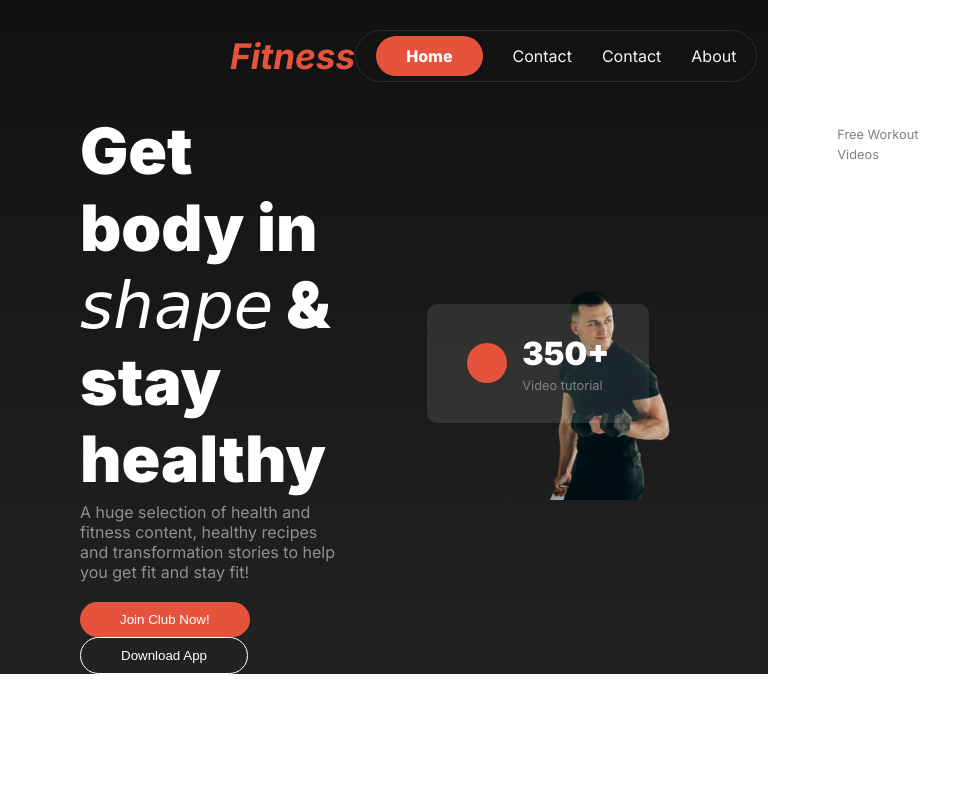
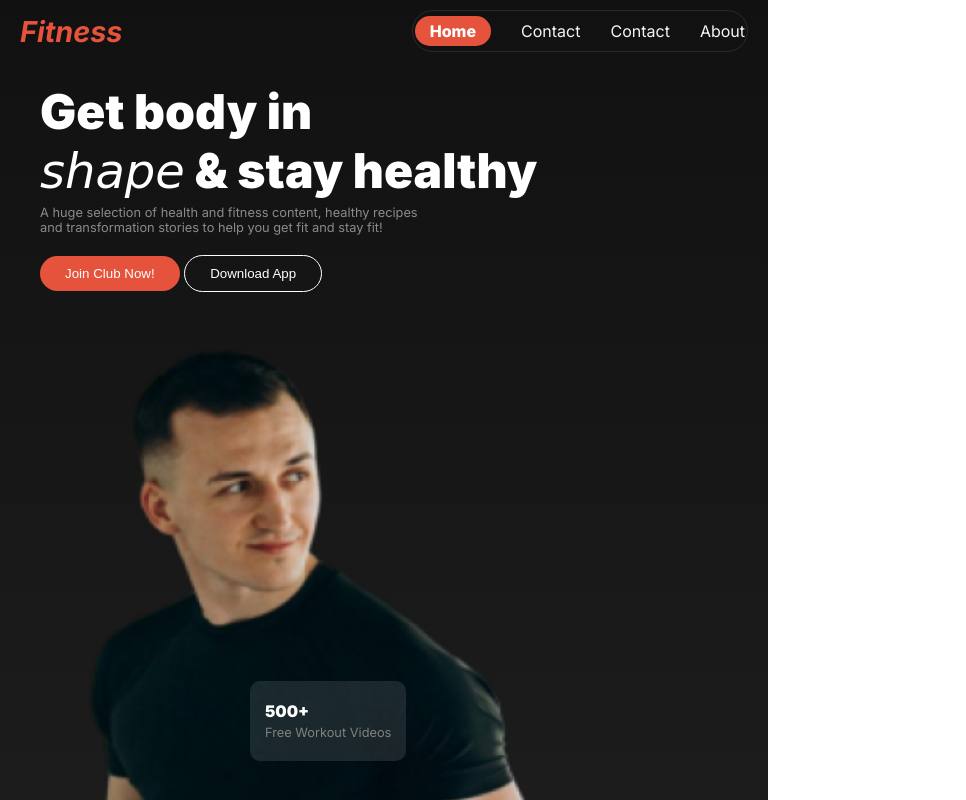
Before and after one commit to imrannhossain/ass-2, a plain HTML site: page index.html in a window 768 px wide. Shown: the top 800 px of the page, 966 px wide, since content can reach past the window. Drawn offline with Linux system fonts and the light colour scheme; a web font is replaced by a local one.

Commit message:
added media quary

```diff
--- a/style/style.css
+++ b/style/style.css
@@ -34,6 +34,8 @@
     background: linear-gradient(180deg, #111111 0%, #222222 100%);
     background-size: cover;
     padding: 0 80px;
+
+
 
 }
 
@@ -112,12 +114,13 @@ nav>ul>li {
 }
 
 
-.content-img{
-   max-width: 100%;
+.content-img {
+    max-width: 800px;
 }
+
 .img {
-    width: 93%;
-    height:auto ;
+    width: 100%;
+    height: auto;
 }
 
 .btn-primary {
@@ -256,9 +259,11 @@ nav>ul>li {
         margin-top: -320px;
 
     }
-    .content-img{
-        max-width:80%;
+
+    .content-img {
+        max-width: 80%;
     }
+
     .img {
         width: 100%;
     }
@@ -271,11 +276,13 @@ nav>ul>li {
     .info-1 {
         font-size: 1rem;
     }
+
     .info-text {
 
         font-size: 0.8rem;
 
     }
+
     .btn-primary {
 
         padding: 10px 25px;
@@ -290,6 +297,7 @@ nav>ul>li {
 
 
     }
+
     .bg-header {
         padding: 10px 20px;
 
@@ -297,3 +305,130 @@ nav>ul>li {
 
 
 }
+
+@media screen and (min-width:320px) and (max-width:492px) {
+
+    .info-2 {
+        padding: 20px 15px;
+        margin-left: 150px;
+        margin-top: -400px;
+
+
+    }
+
+    #info {
+        padding: 20px 10px;
+        margin-top: -270px;
+
+    }
+
+
+}
+
+
+@media screen and (min-width:577px) and (max-width:992px) {
+
+
+
+    .content {
+        display: grid;
+        grid-template-columns: repeat(1, 1fr);
+        gap: 20px;
+        margin-top: 30px;
+        padding: 0 20px;
+
+    }
+
+
+    .content-title h3 {
+        font-size: 3rem;
+
+    }
+
+    .content-title p {
+
+        font-size: 0.8rem;
+
+
+    }
+
+    .nav {
+        display: flex;
+        padding: 0;
+
+    }
+
+    .info-2 {
+        padding: 20px 15px;
+        margin-left: 210px;
+        margin-top: -550px;
+
+
+    }
+
+    #info {
+        padding: 20px 10px;
+        position: absolute;
+        margin-left: 20px;
+        margin-top: -270px;
+
+    }
+
+    .content-img {
+        max-width: 80%;
+    }
+
+    .img {
+        width: 100%;
+    }
+
+    .ball {
+        width: 30px;
+        height: 30px;
+    }
+
+    .info-1 {
+        font-size: 1rem;
+    }
+
+    .info-text {
+
+        font-size: 0.8rem;
+
+    }
+
+    .btn-primary {
+
+        padding: 10px 25px;
+
+
+
+    }
+
+    .btn-secondary {
+        padding: 10px 25px;
+
+
+
+    }
+
+    .bg-header {
+        padding: 10px 20px;
+
+    }
+
+    .brad-name {
+        font-size: 1.8rem;
+    }
+
+    .list-style {
+        padding: 10px 2px;
+
+    }
+
+    .home-style {
+
+        padding: 5px 15px;
+
+
+    }
```
Lines whose indentation alone changed are shown as unchanged.
